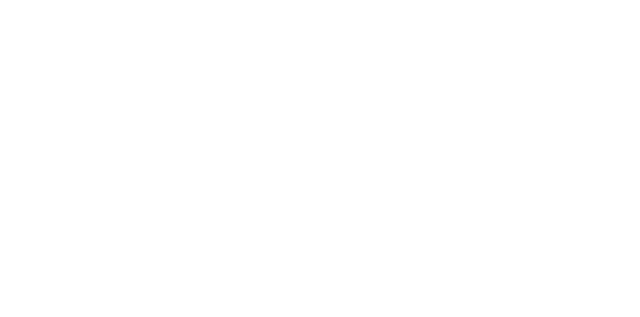
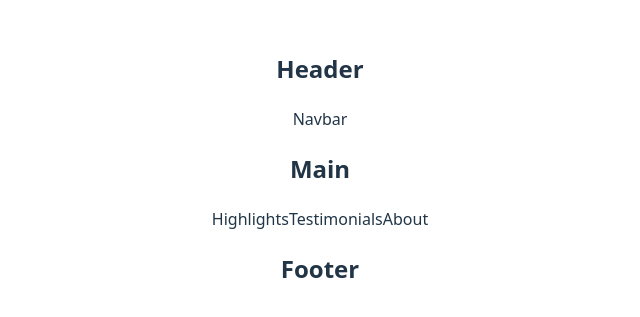
Before and after one commit to camilahurtadoc/little_lemon_app, a React (Vite) app: page / in a window 1280 px wide. Shown: the part 231-548 px from the top of the page, without its empty margins (320-960 px from the left). Built offline with nearby package versions, Linux system fonts and the light colour scheme.

Commit message:
setting up semantic tags and components

```diff
--- a/src/App.jsx
+++ b/src/App.jsx
@@ -1,10 +1,22 @@
 import './App.css'
+import About from './components/About/About'
+import Footer from './components/Footer/Footer'
+import Header from './components/Header/Header'
+import Highlights from './components/Highlights/Highlights'
+import Testimonials from './components/Testimonials/Testimonials'
 
 function App() {
 
   return (
     <>
-
+      <Header />
+      <main>
+        <h2>Main</h2>
+        <Highlights />
+        <Testimonials />
+        <About />
+      </main>
+      <Footer />
     </>
   )
 }
--- /dev/null
+++ b/src/components/About/About.jsx
@@ -0,0 +1,8 @@
+
+const About = () => {
+  return (
+    <>About</>
+  )
+}
+
+export default About
--- /dev/null
+++ b/src/components/Footer/Footer.jsx
@@ -0,0 +1,10 @@
+
+const Footer = () => {
+    return (
+        <>
+            <h2>Footer</h2>
+        </>
+    )
+}
+
+export default Footer
--- /dev/null
+++ b/src/components/Header/Header.jsx
@@ -0,0 +1,12 @@
+import Navbar from "../Navbar/Navbar"
+
+const Header = () => {
+    return (
+        <>
+            <h2>Header</h2>
+            <Navbar />
+        </>
+    )
+}
+
+export default Header
--- /dev/null
+++ b/src/components/Highlights/Highlights.jsx
@@ -0,0 +1,8 @@
+
+const Highlights = () => {
+  return (
+    <>Highlights</>
+  )
+}
+
+export default Highlights
--- /dev/null
+++ b/src/components/Navbar/Navbar.jsx
@@ -0,0 +1,8 @@
+
+const Navbar = () => {
+  return (
+    <>Navbar</>
+  )
+}
+
+export default Navbar
--- /dev/null
+++ b/src/components/Testimonials/Testimonials.jsx
@@ -0,0 +1,8 @@
+
+const Testimonials = () => {
+  return (
+    <>Testimonials</>
+  )
+}
+
+export default Testimonials
```
